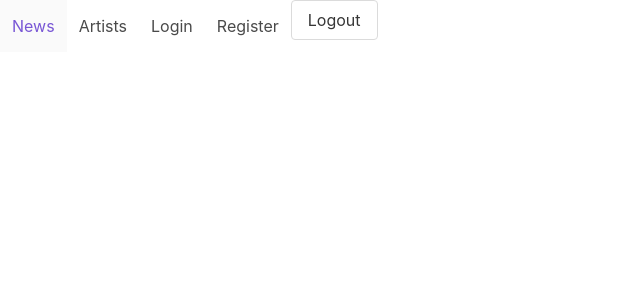
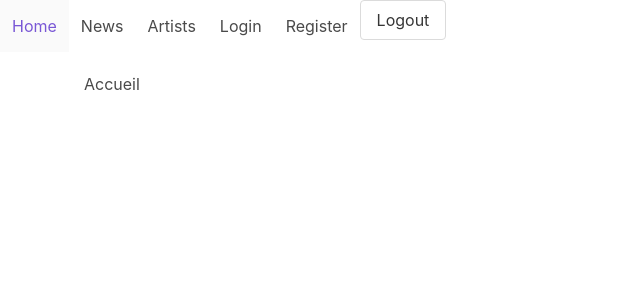
Before and after one commit to ecv-projects/vuejs-music-app, a Vue app: page / in a window 1280 px wide. Shown: the top 300 px of the page, without its empty margins (0-640 px from the left). Built offline with nearby package versions, Linux system fonts and the light colour scheme.

Commit message:
add index route

```diff
--- a/src/components/Navbar.vue
+++ b/src/components/Navbar.vue
@@ -2,6 +2,9 @@
   <div>
     <b-navbar>
       <template slot="start">
+        <b-navbar-item tag="router-link" :to="{ name: 'index' }">
+          Home
+        </b-navbar-item>
         <b-navbar-item tag="router-link" :to="{ name: 'news.index' }">
           News
         </b-navbar-item>
--- a/src/router/index.js
+++ b/src/router/index.js
@@ -4,22 +4,26 @@ import userApi from '@/api/users'
 import newsRoutes from '@/router/news'
 import artistsRoutes from '@/router/artists'
 import Main from '@/layouts/Main'
+import Index from '@/views/Index.vue'
 
 Vue.use(Router)
 
 const router = new Router({
     mode: 'history',
     base: '/',
-  routes: [
-    {
+    routes: [{
         component: Main,
         path: '',
         children: [
+            {
+                path: '/',
+                name: 'index',
+                component: Index
+            },
             ...newsRoutes,
             ...artistsRoutes
         ]
-    }
-  ]
+    }]
 })
 
 router.beforeEach(async (to, from, next) => {
--- /dev/null
+++ b/src/views/Index.vue
@@ -0,0 +1,5 @@
+<template>
+    <div>
+        <h1>Accueil</h1>
+    </div>
+</template>
```
Lines whose indentation alone changed are shown as unchanged.
